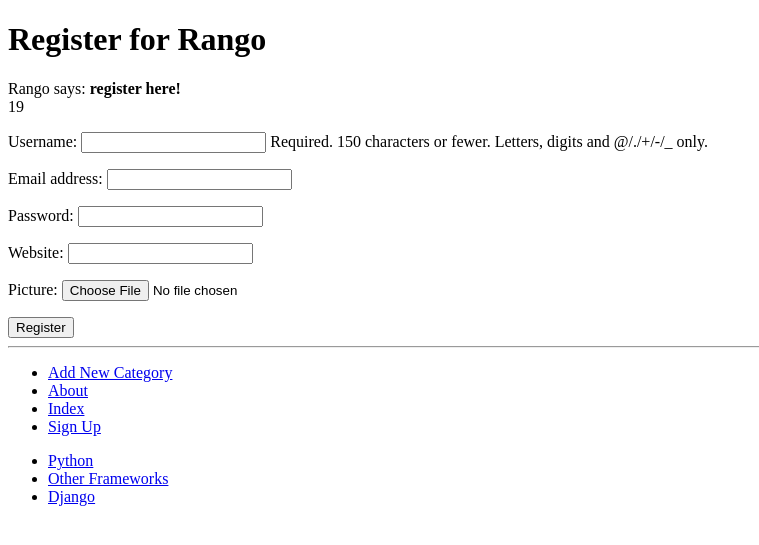
After one commit to hankthegenius/rango, a Django app: page /rango/register/ in a window 1280 px wide. The commit adds this page. Shown: the top 545 px of the page, without its empty margins (0-759 px from the left). Run offline with Django 3.2, Linux system fonts and the light colour scheme; data comes from the database, SQL or seed files in the repository; both versions use the stored data as it was after the commit.

Commit message:
sixth submission

```diff
--- a/tango_with_django_project/rango/admin.py
+++ b/tango_with_django_project/rango/admin.py
@@ -1,5 +1,6 @@
 from django.contrib import admin
 from rango.models import Category, Page
+from rango.models import UserProfile
 
 
 class PageAdmin(admin.ModelAdmin):
@@ -16,5 +17,5 @@ class CategoryAdmin(admin.ModelAdmin):
 
 admin.site.register(Page, PageAdmin)
 admin.site.register(Category, CategoryAdmin)
-
+admin.site.register(UserProfile)
 # Add in this class to customise the Admin Interface
--- a/tango_with_django_project/rango/forms.py
+++ b/tango_with_django_project/rango/forms.py
@@ -1,5 +1,6 @@
 from django import forms
-from rango.models import Page, Category
+from django.contrib.auth.models import User
+from rango.models import Category, Page, UserProfile
 
 
 class CategoryForm(forms.ModelForm):
@@ -30,7 +31,7 @@ class PageForm(forms.ModelForm):
         # we can either exclude the category field from the form,
         exclude = ('category',)
         # or specify the fields to include (i.e. not include the category field)
-        #fields = ('title', 'url', 'views')
+        # fields = ('title', 'url', 'views')
 
     def clean(self):
         cleaned_data = self.cleaned_data
@@ -42,3 +43,17 @@ class PageForm(forms.ModelForm):
             cleaned_data['url'] = url
 
             return cleaned_data
+
+
+class UserForm(forms.ModelForm):
+    password = forms.CharField(widget=forms.PasswordInput())
+
+    class Meta:
+        model = User
+        fields = ('username', 'email', 'password')
+
+
+class UserProfileForm(forms.ModelForm):
+    class Meta:
+        model = UserProfile
+        fields = ('website', 'picture')
--- a/tango_with_django_project/rango/models.py
+++ b/tango_with_django_project/rango/models.py
@@ -1,6 +1,6 @@
 from django.db import models
 from django.template.defaultfilters import slugify
-
+from django.contrib.auth.models import User
 
 class Category(models.Model):
     name = models.CharField(max_length=128, unique=True)
@@ -27,3 +27,16 @@ class Page(models.Model):
 
     def __str__(self): # For Python 2, use __unicode__ too
         return self.title
+
+
+class UserProfile(models.Model):
+    # This line is required. Links UserProfile to a User model instance.
+    user = models.OneToOneField(User)
+    # The additional attributes we wish to include.
+    website = models.URLField(blank=True)
+    picture = models.ImageField(upload_to='profile_images', blank=True)
+    # Override the __unicode__() method to return out something meaningful!
+    # Remember if you use Python 2.7.x, define __unicode__ too!
+
+    def __str__(self):
+        return self.user.username
--- a/tango_with_django_project/rango/urls.py
+++ b/tango_with_django_project/rango/urls.py
@@ -3,11 +3,18 @@ from rango import views
 
 
 urlpatterns = [
+
+
     url(r'^$', views.index, name='index'),
-    url(r'^about/$', views.about, name='about'),
+    url(r'about/$', views.about, name='about'),
     url(r'^add_category/$', views.add_category, name='add_category'),
     url(r'^category/(?P<category_name_slug>[\w\-]+)/$',
-        views.show_category, name='show_category'),
-    url(r'^add_page/(?P<category_name_slug>[\w\-]+)/$',
-        views.add_page, name='add_page'),
+        views.show_category,
+        name='show_category'),
+    url(r'^category/(?P<category_name_slug>[\w\-]+)/add_page/$',
+        views.add_page,
+        name='add_page'),
+    url(r'^register/$',
+        views.register,
+        name='register'), # New pattern!
 ]
--- a/tango_with_django_project/rango/views.py
+++ b/tango_with_django_project/rango/views.py
@@ -4,6 +4,8 @@ from rango.models import Category
 from rango.models import Page
 from rango.forms import CategoryForm
 from rango.forms import PageForm
+from rango.forms import UserForm, UserProfileForm
+
 
 def index(request):
     # Query the database for a list of ALL categories currently stored.
@@ -100,3 +102,59 @@ def add_page(request, category_name_slug):
 
     context_dict = {'form':form, 'category': category}
     return render(request, 'rango/add_page.html', context_dict)
+
+
+def register(request):
+    # A boolean value for telling the template
+    # whether the registration was successful.
+    # Set to False initially. Code changes value to
+    # True when registration succeeds.
+    registered = False
+
+    # If it's a HTTP POST, we're interested in processing form data.
+    if request.method == 'POST':
+        # Attempt to grab information from the raw form information.
+        # Note that we make use of both UserForm and UserProfileForm.
+        user_form = UserForm(data=request.POST)
+        profile_form = UserProfileForm(data=request.POST)
+        # If the two forms are valid...
+        if user_form.is_valid() and profile_form.is_valid():
+            # Save the user's form data to the database.
+            user = user_form.save()
+            # Now we hash the password with the set_password method.
+            # Once hashed, we can update the user object.
+            user.set_password(user.password)
+            user.save()
+            # Now sort out the UserProfile instance.
+            # Since we need to set the user attribute ourselves,
+            # we set commit=False. This delays saving the model
+            # until we're ready to avoid integrity problems.
+            profile = profile_form.save(commit=False)
+            profile.user = user
+            # Did the user provide a profile picture?
+            # If so, we need to get it from the input form and #put it in the UserProfile model.
+            if 'picture' in request.FILES:
+                profile.picture = request.FILES['picture']
+
+            # Now we save the UserProfile model instance.
+            profile.save()
+
+            # Update our variable to indicate that the template
+            # registration was successful.
+            registered = True
+        else:
+            # Invalid form or forms - mistakes or something else?
+            # Print problems to the terminal.
+            print(user_form.errors, profile_form.errors)
+    else:
+        # Not a HTTP POST, so we render our form using two ModelForm instances.
+        # These forms will be blank, ready for user input.
+        user_form = UserForm()
+        profile_form = UserProfileForm()
+
+    # Render the template depending on the context.
+    return render(request,
+                  'rango/register.html',
+                  {'user_form': user_form,
+                    'profile_form': profile_form,
+                    'registered': registered})
--- a/tango_with_django_project/templates/rango/base.html
+++ b/tango_with_django_project/templates/rango/base.html
@@ -21,6 +21,7 @@
                 <li><a href="{% url 'add_category' %}">Add New Category</a></li>
                 <li><a href="{% url 'about' %}">About</a></li>
                 <li><a href="{% url 'index' %}">Index</a></li>
+                <li><a href="{% url 'register' %}">Sign Up</a></li>
             </ul>
         </div>
         <div>
--- /dev/null
+++ b/tango_with_django_project/templates/rango/register.html
@@ -0,0 +1,27 @@
+{% extends 'rango/base.html' %}
+{% load staticfiles %}
+
+{% block title_block %}
+Register
+{% endblock %}
+
+{% block body_block %}
+<h1>Register for Rango</h1>
+{% if registered %}
+Rango says: <strong>thank you for registering!</strong>
+<a href="{% url 'index' %}">Return to the homepage.</a><br />
+{% else %}
+Rango says: <strong>register here!</strong><br />
+<form id="user_form" method="post" action="{% url 'register' %}"
+enctype="multipart/form-data">
+
+{% csrf_token %} 19
+<!-- Display each form -->
+{{ user_form.as_p }}
+{{ profile_form.as_p }}
+
+<!-- Provide a button to click to submit the form. -->
+<input type="submit" name="submit" value="Register" />
+</form>
+{% endif %}
+{% endblock %}
```
Also changed, not shown: tango_with_django_project/tango_with_django_project/settings.py (+9 -0 lines), tango_with_django_project/db.sqlite3, tango_with_django_project/rango/migrations/0008_userprofile.py (added), 7 other files.
